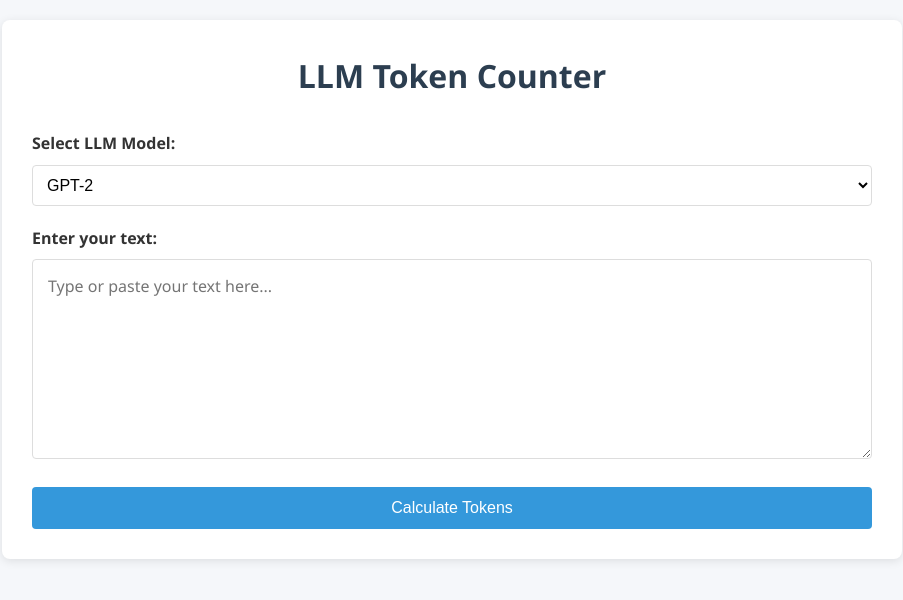
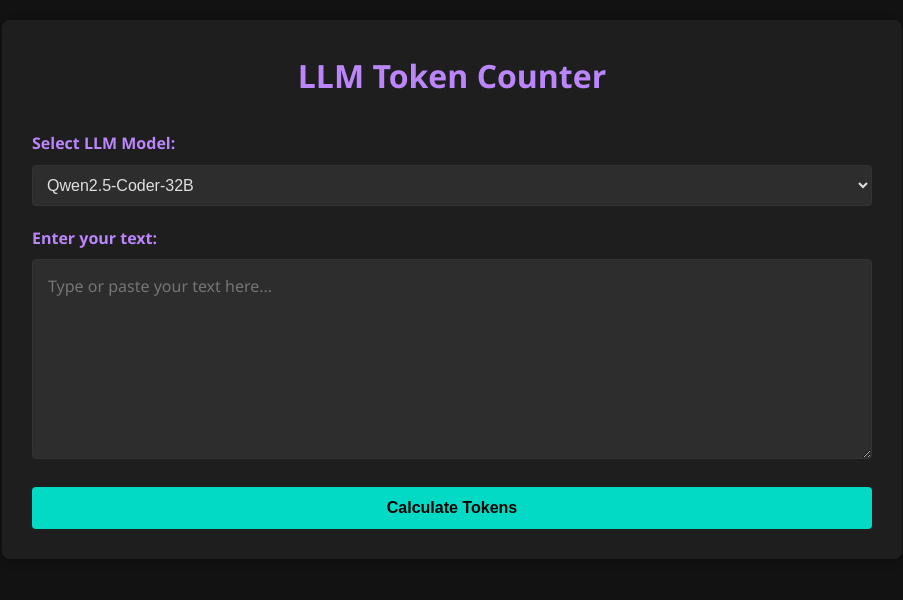
Before and after one commit to artnoage/tokenizer, a Flask app: page / in a window 1280 px wide. Shown: the top 600 px of the page, without its empty margins (188-1091 px from the left). Run offline with Flask 3, Linux system fonts and the light colour scheme.

Commit message:
feat: Add dark theme and update models to Qwen2.5-Coder-32B and Phi-4

```diff
--- a/app.py
+++ b/app.py
@@ -12,8 +12,8 @@ tokenizers = {}
 
 # List of available models with their display names
 AVAILABLE_MODELS = [
-    {"id": "gpt2", "name": "GPT-2"},
-    {"id": "cl100k_base", "name": "OpenAI cl100k (GPT-3.5/4)"},
+    {"id": "Qwen/Qwen2.5-Coder-32B-Instruct", "name": "Qwen2.5-Coder-32B"},
+    {"id": "microsoft/phi-4", "name": "Phi-4"},
 ]
 
 # Simple tokenization methods for demonstration
@@ -27,29 +27,17 @@ def get_tokenizer(model_id):
     """Load tokenizer if not already loaded"""
     if model_id not in tokenizers:
         try:
-            if model_id == "gpt2":
-                # Use a pre-trained tokenizer if available locally
-                cache_dir = Path.home() / ".cache" / "huggingface" / "tokenizers"
-                cache_dir.mkdir(parents=True, exist_ok=True)
-                tokenizer_path = cache_dir / "gpt2.json"
-
-                if not tokenizer_path.exists():
-                    # If not available, use simple tokenization
-                    return {"type": "simple", "name": "GPT-2 (Simple Approximation)"}
-
-                tokenizers[model_id] = {
-                    "type": "tokenizer",
-                    "tokenizer": Tokenizer.from_file(str(tokenizer_path)),
-                    "name": "GPT-2"
-                }
-            elif model_id == "cl100k_base":
-                # Simple approximation for cl100k
-                return {"type": "simple", "name": "OpenAI cl100k (Simple Approximation)"}
+            # For all models, use simple tokenization as a fallback
+            # In a production app, you would download the actual tokenizers
+            if model_id == "Qwen/Qwen2.5-Coder-32B-Instruct":
+                return {"type": "simple", "name": "Qwen2.5-Coder-32B (Approximation)"}
+            elif model_id == "microsoft/phi-4":
+                return {"type": "simple", "name": "Phi-4 (Approximation)"}
             else:
-                return None
+                return {"type": "simple", "name": f"{model_id} (Approximation)"}
         except Exception as e:
             print(f"Error loading tokenizer for {model_id}: {e}")
-            return {"type": "simple", "name": f"{model_id} (Simple Approximation)"}
+            return {"type": "simple", "name": f"{model_id} (Approximation)"}
 
     return tokenizers.get(model_id)
 
--- a/static/css/style.css
+++ b/static/css/style.css
@@ -7,24 +7,24 @@
 body {
     font-family: 'Segoe UI', Tahoma, Geneva, Verdana, sans-serif;
     line-height: 1.6;
-    color: #333;
-    background-color: #f5f7fa;
+    color: #e0e0e0;
+    background-color: #121212;
     padding: 20px;
 }
 
 .container {
     max-width: 900px;
     margin: 0 auto;
-    background-color: #fff;
+    background-color: #1e1e1e;
     padding: 30px;
     border-radius: 8px;
-    box-shadow: 0 2px 10px rgba(0, 0, 0, 0.1);
+    box-shadow: 0 2px 10px rgba(0, 0, 0, 0.3);
 }
 
 h1 {
     text-align: center;
     margin-bottom: 30px;
-    color: #2c3e50;
+    color: #bb86fc;
 }
 
 .model-selector {
@@ -35,15 +35,17 @@ label {
     display: block;
     margin-bottom: 8px;
     font-weight: 600;
+    color: #bb86fc;
 }
 
 select {
     width: 100%;
     padding: 10px;
-    border: 1px solid #ddd;
+    border: 1px solid #333;
     border-radius: 4px;
     font-size: 16px;
-    background-color: #fff;
+    background-color: #2d2d2d;
+    color: #e0e0e0;
 }
 
 .input-container {
@@ -54,28 +56,31 @@ textarea {
     width: 100%;
     height: 200px;
     padding: 15px;
-    border: 1px solid #ddd;
+    border: 1px solid #333;
     border-radius: 4px;
     font-size: 16px;
     resize: vertical;
     font-family: inherit;
+    background-color: #2d2d2d;
+    color: #e0e0e0;
 }
 
 button {
     display: block;
     width: 100%;
     padding: 12px;
-    background-color: #3498db;
-    color: white;
+    background-color: #03dac6;
+    color: #000;
     border: none;
     border-radius: 4px;
     font-size: 16px;
+    font-weight: bold;
     cursor: pointer;
     transition: background-color 0.3s;
 }
 
 button:hover {
-    background-color: #2980b9;
+    background-color: #00b5a7;
 }
 
 .results {
@@ -86,24 +91,26 @@ button:hover {
 .token-count {
     margin-bottom: 20px;
     padding: 15px;
-    background-color: #f1f8ff;
+    background-color: #2d2d2d;
     border-radius: 4px;
     text-align: center;
+    border-left: 4px solid #03dac6;
 }
 
 .token-count h2 {
-    color: #2c3e50;
+    color: #bb86fc;
 }
 
 .token-details {
     padding: 15px;
-    background-color: #f9f9f9;
+    background-color: #2d2d2d;
     border-radius: 4px;
+    border-left: 4px solid #bb86fc;
 }
 
 .token-details h3 {
     margin-bottom: 10px;
-    color: #2c3e50;
+    color: #bb86fc;
 }
 
 #token-list {
@@ -113,12 +120,13 @@ button:hover {
 }
 
 .token {
-    background-color: #e1f5fe;
+    background-color: #3d3d3d;
     padding: 5px 10px;
     border-radius: 4px;
     font-family: monospace;
     font-size: 14px;
-    border: 1px solid #b3e5fc;
+    border: 1px solid #555;
+    color: #03dac6;
 }
 
 .loading {
@@ -128,9 +136,9 @@ button:hover {
 }
 
 .spinner {
-    border: 4px solid rgba(0, 0, 0, 0.1);
+    border: 4px solid rgba(187, 134, 252, 0.1);
     border-radius: 50%;
-    border-top: 4px solid #3498db;
+    border-top: 4px solid #bb86fc;
     width: 30px;
     height: 30px;
     animation: spin 1s linear infinite;
--- a/templates/index.html
+++ b/templates/index.html
@@ -3,7 +3,7 @@
 <head>
     <meta charset="UTF-8">
     <meta name="viewport" content="width=device-width, initial-scale=1.0">
-    <title>LLM Token Counter</title>
+    <title>LLM Token Counter - Dark Mode</title>
     <link rel="stylesheet" href="{{ url_for('static', filename='css/style.css') }}">
 </head>
 <body>
```
